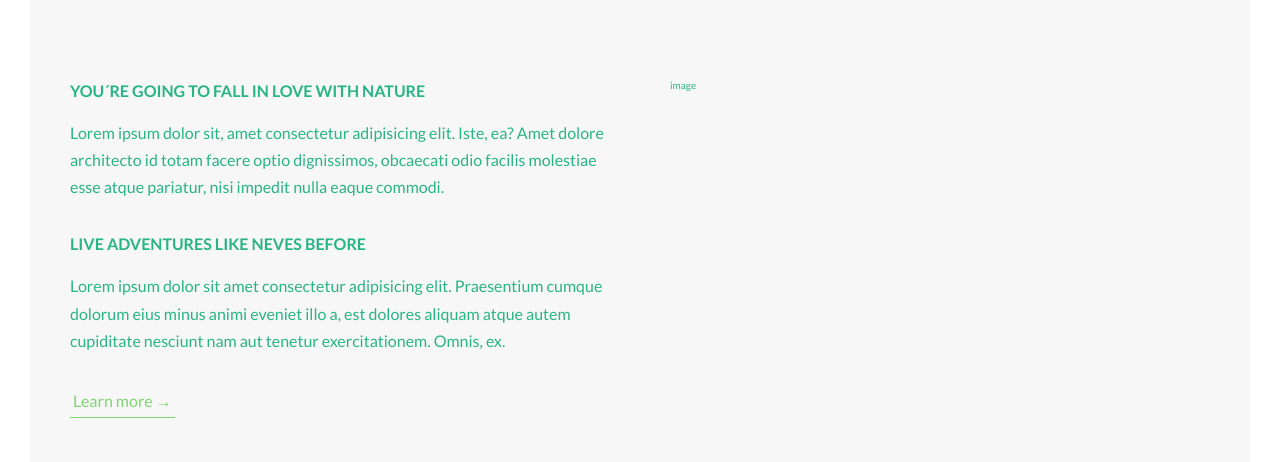
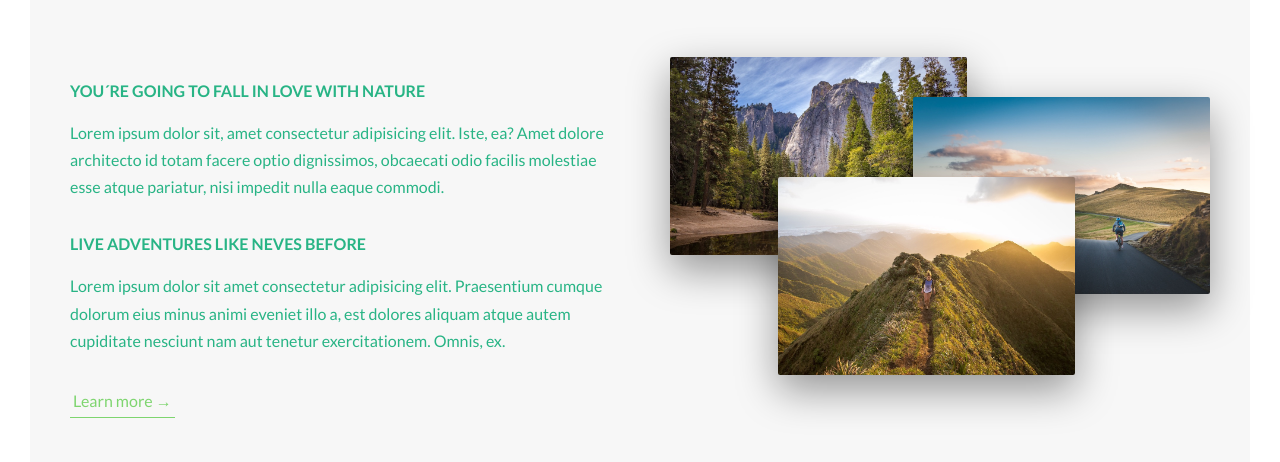
Before and after one commit to UEHG260899/natours, a website: page index.html in a window 1280 px wide. Shown: the part 943-1405 px from the top of the page. Drawn offline with Linux system fonts and the light colour scheme.

Commit message:
finalizado : seccion acerca de

```diff
--- a/index.html
+++ b/index.html
@@ -52,7 +52,11 @@
                     <a href="#" class="btn-text">Learn more &rarr;</a>
                 </div>
                 <div class="col-1-of-2">
-                    image
+                    <div class="composition">
+                        <img src="img/nat-1-large.jpg" alt="Photo 1" class="composition__photo composition__photo--p1">
+                        <img src="img/nat-2-large.jpg" alt="Photo 2" class="composition__photo composition__photo--p2">
+                        <img src="img/nat-3-large.jpg" alt="Photo 3" class="composition__photo composition__photo--p3">
+                    </div>
                 </div>
             </div>
         </section>
--- /dev/null
+++ b/sass/components/_composition.scss
@@ -0,0 +1,40 @@
+.composition {
+
+    position: relative;
+
+    &__photo {
+        width: 55%;
+        box-shadow: 0 1.5rem 4rem rgba($color-black, .4);
+        border-radius: 2px;
+        position: absolute;
+        z-index: 10;
+        transition: all .2s;
+        outline-offset: 2rem;
+
+        &--p1 {
+            left: 0;
+            top: -2rem;
+        }
+
+        &--p2 {
+            right: 0;
+            top: 2rem;
+        }
+
+        &--p3 {
+            left: 20%;
+            top: 10rem;
+        }
+
+        &:hover {
+            outline: 1.5rem solid $color-primary;
+            transform: scale(1.05) translateY(-.5rem);
+            box-shadow: 0 2.5rem 4rem rgba($color-black, .5);
+            z-index: 20;
+        }
+    }
+
+    &:hover &__photo:not(:hover){
+        transform: scale(.95);
+    }
+}
--- a/sass/main.scss
+++ b/sass/main.scss
@@ -8,6 +8,8 @@
 @import "./base/utilities";
 
 @import "./components/button";
+@import "./components/composition";
+
 
 @import "./layout/header";
 @import "./layout/grid";
```
Also changed, not shown: css/styles.css.
